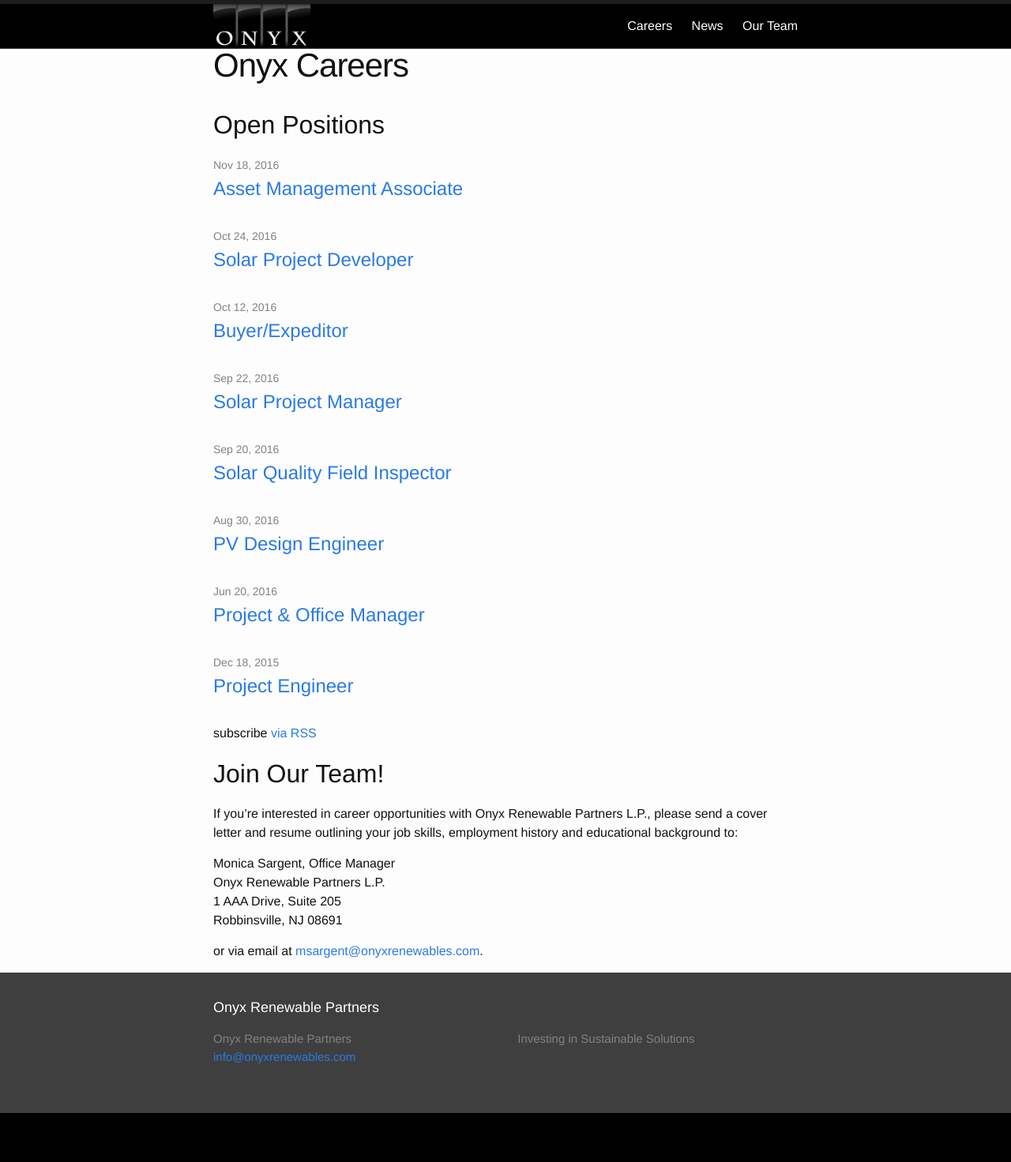
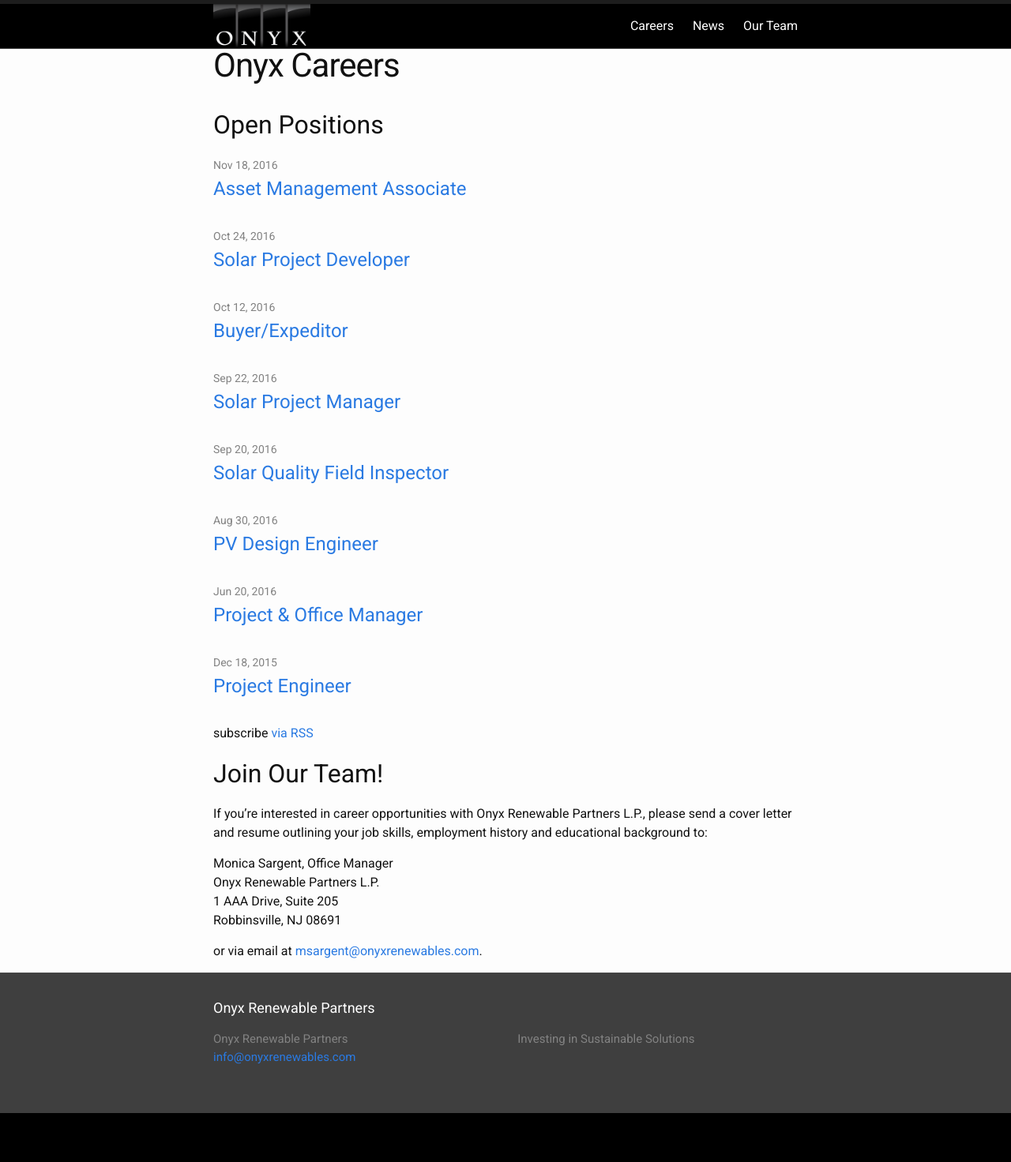
Before and after one commit to bdeixler/onyx, a Jekyll site: the page built from careers.html, in a window 1280 px wide. Shown: the whole page at 79% size. Built offline with Jekyll 4.4.1, drawn with Linux system fonts in a browser that asks for light colours.

Commit message:
added basic functionality for google fonts

```diff
--- a/css/main.scss
+++ b/css/main.scss
@@ -3,8 +3,11 @@
 ---
 @charset "utf-8";
 
+// Google fonts
+@import url('https://fonts.googleapis.com/css?family=Arimo|Lato|Open+Sans|PT+Sans|Raleway|Roboto|Source+Sans+Pro|Ubuntu');
+
 // Our variables
-$base-font-family: "Helvetica Neue", Helvetica, Arial, sans-serif;
+$base-font-family: 'Roboto', sans-serif;
 $base-font-size:   16px;
 $base-font-weight: 400;
 $small-font-size:  $base-font-size * 0.875;
```
